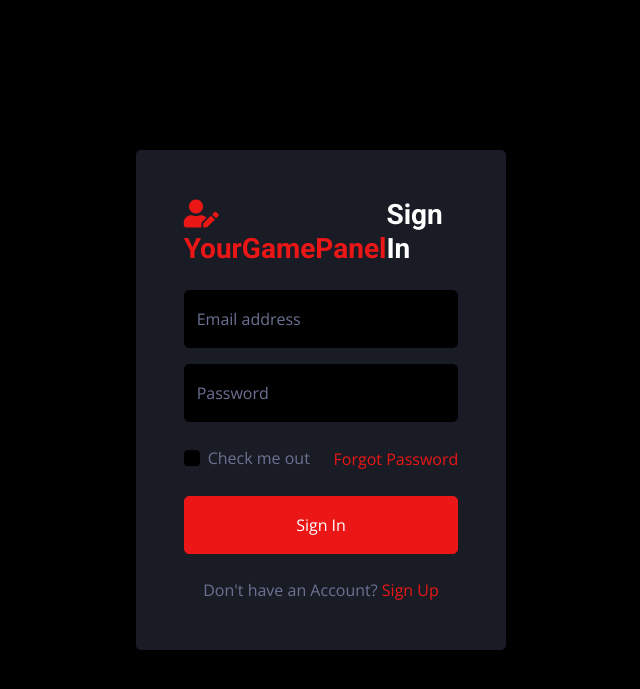
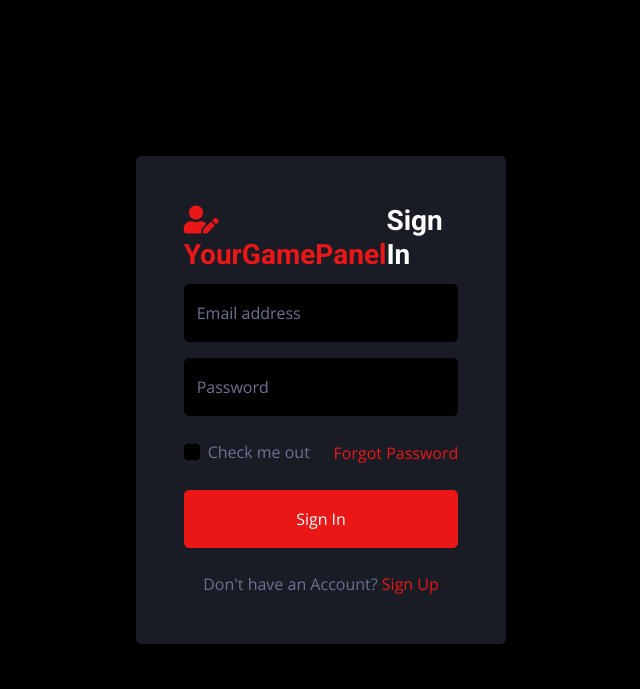
Before and after one commit to DevDominick/YourGamePanel, a PHP site: page / in a window 1280 px wide. Shown: the top 689 px of the page, without its empty margins (319-959 px from the left). Run offline with PHP 8.4, Linux system fonts and the light colour scheme; some libraries are stand-ins or nearby versions.

Commit message:
Update index.php

```diff
--- a/index.php
+++ b/index.php
@@ -129,9 +129,9 @@ if($_SERVER["REQUEST_METHOD"] == "POST"){
             <div class="row h-100 align-items-center justify-content-center" style="min-height: 100vh;">
                 <div class="col-12 col-sm-8 col-md-6 col-lg-5 col-xl-4">
                     <div class="bg-secondary rounded p-4 p-sm-5 my-4 mx-3">
-                        <div class="d-flex align-items-center justify-content-between mb-3">
+                        <div class="d-flex align-items-center justify-content-between mb-1">
                             <a href="index.html" class="">
-                                <h3 class="text-primary"><i class="fa fa-user-edit me-2"></i>YourGamePanel</h3>
+                                <h3 class="text-primary"><i class="fa fa-user-edit me-1"></i>YourGamePanel</h3>
                             </a>
                             <h3>Sign In</h3>
                         </div>
```
